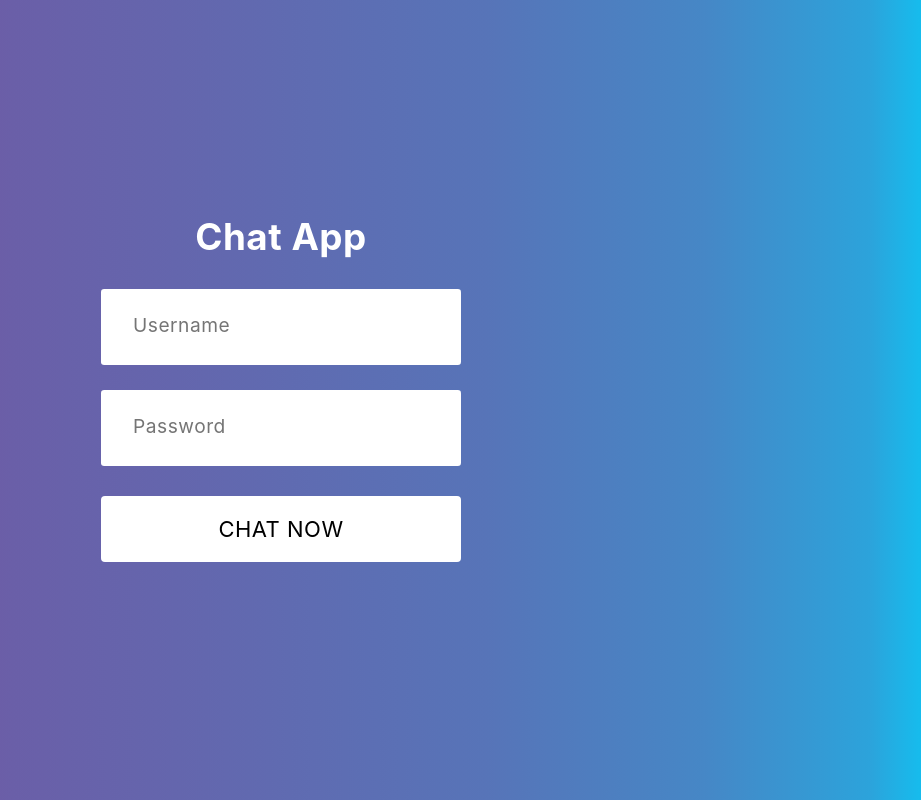
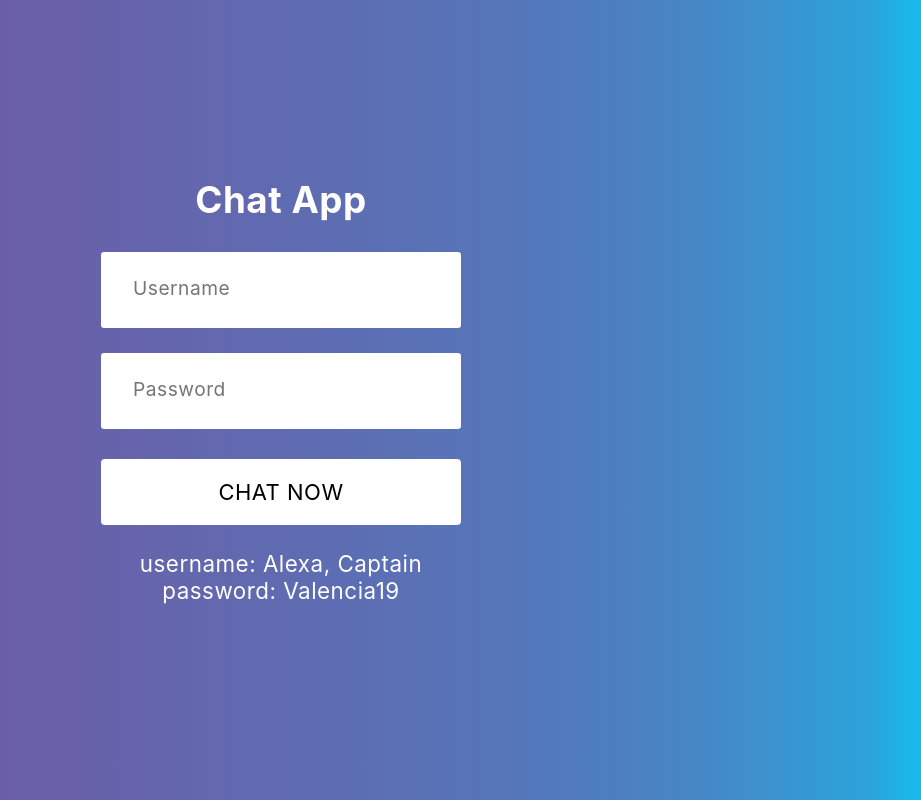
Before and after one commit to snowleopardAlexa/chat-react-app, a React (Create React App) app: page / in a window 1280 px wide. Shown: the whole page, without its empty margins (359-1280 px from the left). Built offline with nearby package versions, Linux system fonts and the light colour scheme.

Commit message:
add username and password visible

```diff
--- a/src/App.css
+++ b/src/App.css
@@ -290,7 +290,7 @@
     right: 0;
   }
 
-  .error {
+  .error, .credentials {
     font-size: 1.4rem;
     color: white;
     margin: 20px 20px;
--- a/src/components/LoginForm.jsx
+++ b/src/components/LoginForm.jsx
@@ -54,6 +54,10 @@ const LoginForm = () => {
                      </button>
                   </div>
                </form>
+               <div className="credentials">
+                   <p>username: Alexa, Captain</p>
+                   <p>password: Valencia19</p>
+               </div>
                <h1 className="error">{error}</h1>
             </div>
         </div>
```
